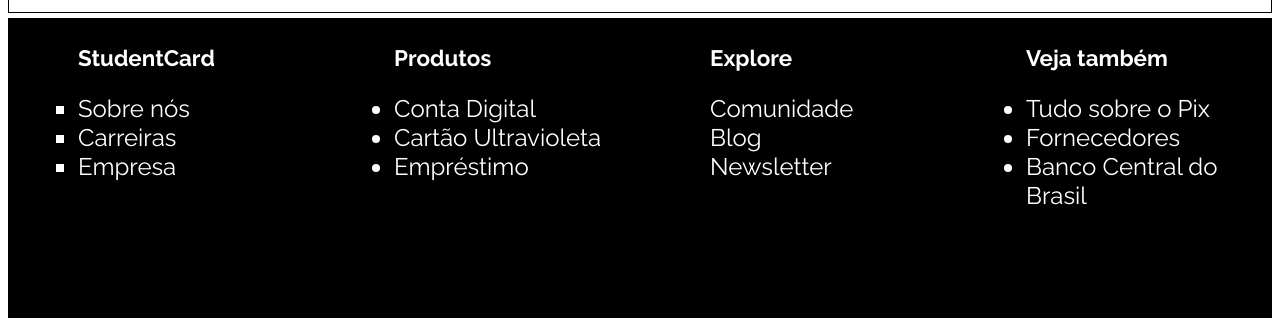
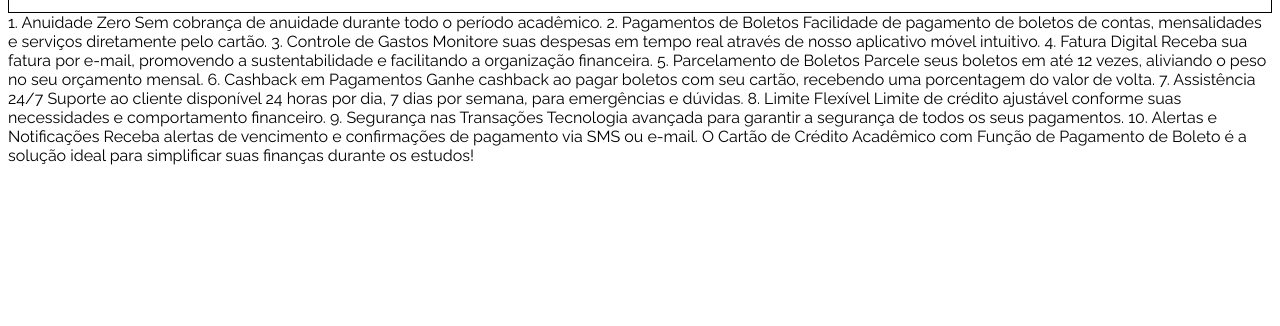
Before and after one commit to VanessaSampaioLeite/StudentCard, a plain HTML site: page projetoFinalAtualizado.html in a window 1280 px wide. Shown: the part 635-961 px from the top of the page. After the commit the page ends 808 px from the top, so only its background shows below. Drawn offline with Linux system fonts and the light colour scheme.

Commit message:
v0.4.0
- adição da seção de benefícios, cru, sem nenhum CSS;
- implementação de CSS será feita por @VanessaSampaioLeite

```diff
--- a/projetoFinalAtualizado.html
+++ b/projetoFinalAtualizado.html
@@ -118,46 +118,42 @@
                     </p>
                 </div>
             </section>
+
+
+            <div>
+                1. Anuidade Zero
+                    Sem cobrança de anuidade durante todo o período acadêmico.
+
+                    2. Pagamentos de Boletos
+                    Facilidade de pagamento de boletos de contas, mensalidades e serviços diretamente pelo cartão.
+
+                    3. Controle de Gastos
+                    Monitore suas despesas em tempo real através de nosso aplicativo móvel intuitivo.
+
+                    4. Fatura Digital
+                    Receba sua fatura por e-mail, promovendo a sustentabilidade e facilitando a organização financeira.
+
+                    5. Parcelamento de Boletos
+                    Parcele seus boletos em até 12 vezes, aliviando o peso no seu orçamento mensal.
+
+                    6. Cashback em Pagamentos
+                    Ganhe cashback ao pagar boletos com seu cartão, recebendo uma porcentagem do valor de volta.
+
+                    7. Assistência 24/7
+                    Suporte ao cliente disponível 24 horas por dia, 7 dias por semana, para emergências e dúvidas.
+
+                    8. Limite Flexível
+                    Limite de crédito ajustável conforme suas necessidades e comportamento financeiro.
+
+                    9. Segurança nas Transações
+                    Tecnologia avançada para garantir a segurança de todos os seus pagamentos.
+
+                    10. Alertas e Notificações
+                    Receba alertas de vencimento e confirmações de pagamento via SMS ou e-mail.
+
+                    O Cartão de Crédito Acadêmico com Função de Pagamento de Boleto é a solução ideal para simplificar suas finanças durante os estudos!
+            </div>
         </article>
-        <footer class="footer">
-            <div class="rodape">
-                <ul class="lista3" id="nubank" type="square">
-                    <h3>StudentCard</h3>
-                    <a href="#"><li>Sobre nós</li></a>
-                    <a href="#"><li>Carreiras</li></a>
-                   <a href="#"><li>Empresa</li></a>
-                </ul>
-                <ul class="lista3" id="produtos">
-                    <h3>Produtos</h3>
-                    <a href=""><li>Conta Digital</li></a>
-                    <a href=""><li>Cartão Ultravioleta</li></a>
-                    <a href=""><li>Empréstimo</li></a>
-                </ul>
-                <ul class="lista3" id="explore" type="none">
-                    <h3>Explore</h3>
-                    <a href="">
-                        <li>Comunidade</li>
-                    </a>
-                    <a href="">
-                        <li>Blog</li>
-                    </a>
-                    <a href="">
-                        <li>Newsletter</li>
-                    </a>
-                </ul>
-                <ul class="lista3" id="vejatbm" type="">
-                    <h3>Veja também</h3>
-                    <a href="">
-                        <li>Tudo sobre o Pix</li>
-                    </a>
-                    <a href="">
-                        <li>Fornecedores</li>
-                    </a>
-                    <a href="">
-                        <li>Banco Central do Brasil</li>
-                    </a>
-                </ul>
-            </div>
-        </footer>
+
     </body>
 </html>
```
